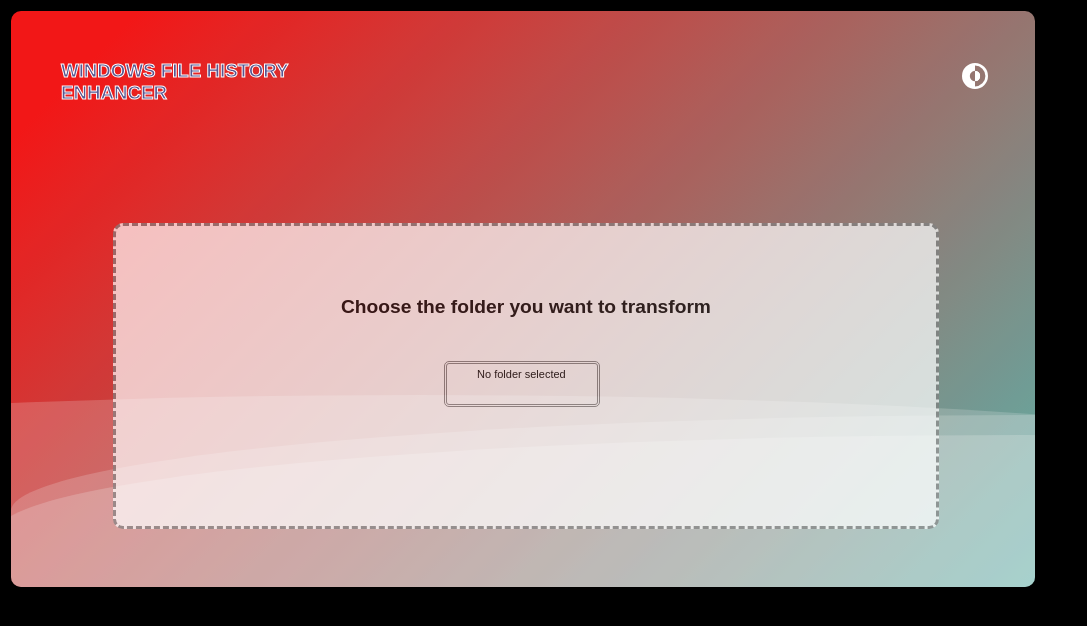
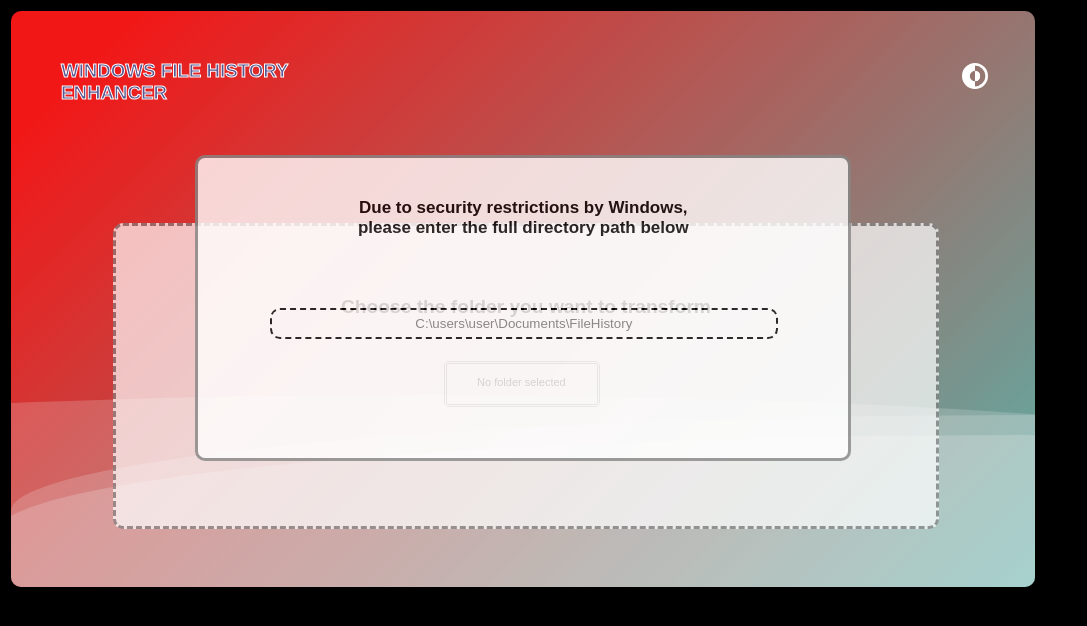
Before and after one commit to Nickeldon/FileHistoryEnhancer, a website: page UI/index.html in a window 1280 px wide. Shown: the whole page, without its empty margins (0-1087 px from the left). Drawn offline with nearby package versions, Linux system fonts and the light colour scheme; a web font is replaced by a local one.

Commit message:
UI update

```diff
--- a/UI/index.html
+++ b/UI/index.html
@@ -42,6 +42,15 @@
                 <a><input type="file" id="div-select" class="div-select" oninput="handler()" webkitdirectory = multiple style="display: none;"></a>
 
             </div>
+
+            <div class="security-notification" id="sec-notif" style="transform: scale(1); display: block; transition: all 1s ease-out; position: absolute; top: 25%; left: 18%; height: 300px; width: 650px; background-color: white; opacity: 80%; border-radius: 10px; border-width: 3px; border-color: rgb(133, 133, 133); border-style: solid; align-items: center; justify-content: center;">
+                <h3 style="font-size: 17px; text-align: center; margin-top: 40px;">
+                    Due to security restrictions by Windows, <br>please enter the full directory path below
+                </h3>
+
+                <input type="text" placeholder="C:\users\user\Documents\FileHistory" style="transition: all 1s ease-out; width: 500px; position: absolute; left: 11%; top: 50%; height: 25px; border-radius: 10px; border-style: dashed; border-color: black; align-items: center; text-align: center; justify-content: center; ">
+            </div>
+
             <div id="warn-multichoice" class="warn-multichoice" style="background-color: white; color: black; display: none; opacity: 70%; border-radius: 10px; border-width: 3px; border-style: solid; border-color: gray;  position: absolute; width: 80%; height: 300px; bottom: 10%; left: 10%; background-color: rgb(255, 255, 255);">
                 <h3 style="text-align: center; margin-top: 60px;">
                     There seems to be multiple subfolders inside the selected folder <br> Choose select the folders you wish to transform
@@ -69,6 +78,13 @@
 </body>
 
 <style>
+    .security-notification input:focus{
+        outline-width: 0;
+        outline: none;
+        border-color: rgb(120, 70, 28);
+        caret-color: transparent;
+    }
+
     .warn-recursive, .warn-multichoice, .menu1, .filter{
         transition: all .5s ease-out;
     }
@@ -116,9 +132,9 @@
         justify-content: center;
     }
     .btn-select span{
-        text-align: center;
-        margin-top: 70%;
-        margin-left: 20%;
+        position: absolute;
+        top: 30%;
+        left: 20%;
         font-size: 11px;
     }
     .btn-select:hover{
```
